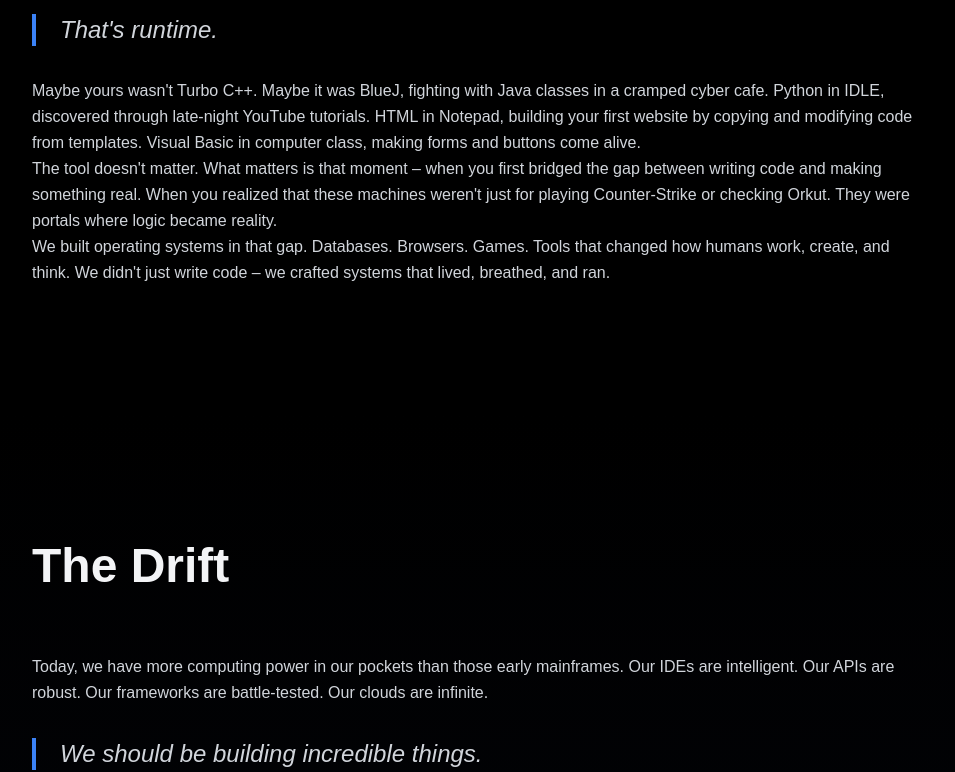
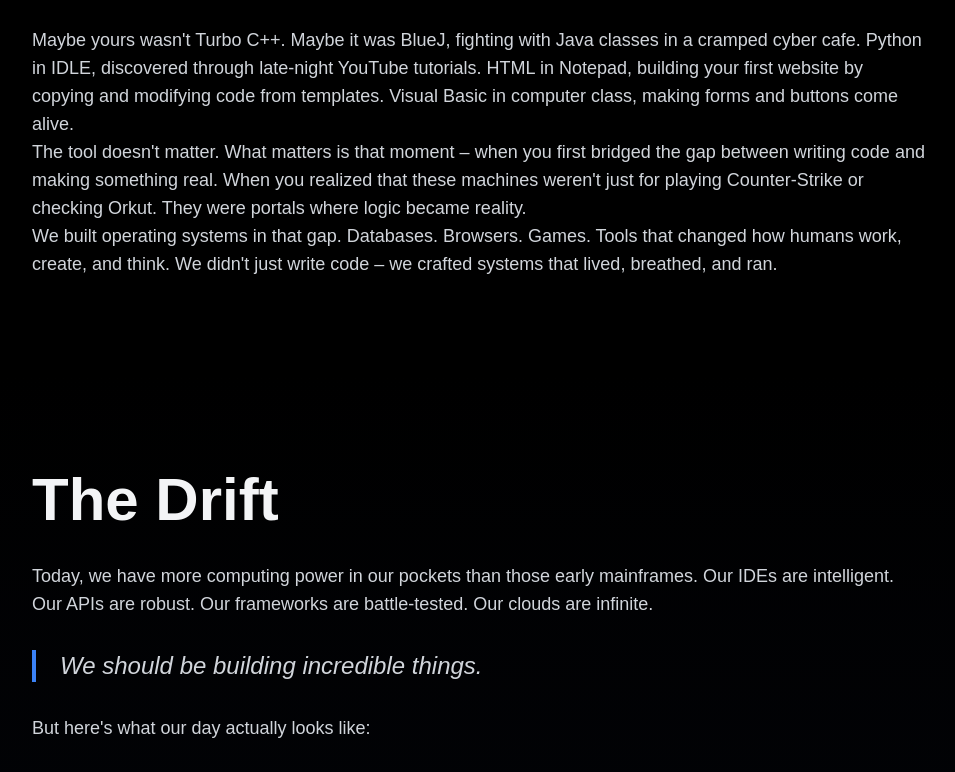
Before and after one commit to SouravInsights/runtime-works, a Next.js app: page / in a window 1280 px wide. Shown: the part 1640-2412 px from the top of the page, without its empty margins (160-1115 px from the left). Built offline with nearby package versions, Linux system fonts and the light colour scheme.

Commit message:
minor typography improvements

```diff
--- a/app/components/Heading.tsx
+++ b/app/components/Heading.tsx
@@ -12,9 +12,20 @@ const Heading: React.FC<HeadingProps> = ({
   className = "",
 }) => {
   const Tag = `h${level}` as keyof JSX.IntrinsicElements;
+
+  // font sizes and weights based on heading level
+  const sizes = {
+    1: "text-5xl sm:text-6xl md:text-7xl",
+    2: "text-4xl sm:text-5xl md:text-6xl",
+    3: "text-3xl sm:text-4xl md:text-5xl",
+    4: "text-2xl sm:text-3xl md:text-4xl",
+    5: "text-xl sm:text-2xl md:text-3xl",
+    6: "text-lg sm:text-xl md:text-2xl",
+  };
+
   return (
     <Tag
-      className={`text-4xl md:text-5xl font-bold mb-16 text-gray-100 ${className}`}
+      className={`${sizes[level]} font-bold text-gray-100 mb-8 ${className}`}
     >
       {children}
     </Tag>
--- a/app/components/Text.tsx
+++ b/app/components/Text.tsx
@@ -6,7 +6,11 @@ interface TextProps {
 }
 
 const Text: React.FC<TextProps> = ({ children, className = "" }) => (
-  <p className={`text-gray-300 leading-relaxed ${className}`}>{children}</p>
+  <p
+    className={`text-base md:text-lg text-gray-300 leading-relaxed ${className}`}
+  >
+    {children}
+  </p>
 );
 
 export default Text;
--- a/app/page.tsx
+++ b/app/page.tsx
@@ -55,10 +55,7 @@ const ManifestoPage = () => {
   }, []);
 
   return (
-    <div
-      ref={containerRef}
-      className="min-h-screen bg-black text-white selection:bg-blue-500/30"
-    >
+    <div className="min-h-screen bg-black text-white selection:bg-blue-500/30">
       {/* Grid Background */}
       <div className="fixed inset-0 pointer-events-none">
         <div
@@ -104,15 +101,15 @@ const ManifestoPage = () => {
       </section>
 
       {/* The Spark Section */}
-      <section className="relative py-32">
+      <section className="relative py-24">
         <div className="container mx-auto px-4">
           <div className="max-w-4xl mx-auto">
             <Section>
-              <Heading level={2} className="mb-16">
+              <Heading level={2} className="mb-12">
                 The Spark
               </Heading>
 
-              <RetroTerminal className="mb-12">
+              <RetroTerminal className="mb-8">
                 <div className="font-mono text-sm">
                   <div className="flex justify-between text-gray-500 mb-4">
                     <span>TURBO C++ 3.0</span>
@@ -121,8 +118,8 @@ const ManifestoPage = () => {
                   <pre className="text-blue-400 overflow-x-auto">
                     {`#include <stdio.h>
 void main() {
-    printf("Hello, World!");
-    getch();
+  printf("Hello, World!");
+  getch();
 }`}
                   </pre>
                 </div>
@@ -186,11 +183,11 @@ void main() {
       </section>
 
       {/* The Drift Section */}
-      <section className="relative py-32 bg-gradient-to-b from-black to-blue-950/20">
+      <section className="relative py-24 bg-gradient-to-b from-black to-blue-950/20">
         <div className="container mx-auto px-4">
           <div className="max-w-4xl mx-auto">
             <Section>
-              <Heading level={2} className="mb-16">
+              <Heading level={2} className="mb-12">
                 The Drift
               </Heading>
 
@@ -204,14 +201,14 @@ void main() {
 
                 <Quote>We should be building incredible things.</Quote>
 
-                <Text className="mt-8 mb-12">
+                <Text className="mt-8 mb-8">
                   But here's what our day actually looks like:
                 </Text>
               </Prose>
 
               <DriftVisual />
 
-              <Prose className="mt-16">
+              <Prose className="mt-12">
                 <Text>
                   We're drowning in JIRA tickets. Racing through two-week
                   sprints. Building micro-features for micro-services. Updating
@@ -219,7 +216,7 @@ void main() {
                   points.
                 </Text>
 
-                <div className="my-12 space-y-4">
+                <div className="my-8 space-y-4">
                   <Text>
                     We've traded systems thinking for feature shipping.
                   </Text>
@@ -248,11 +245,11 @@ void main() {
       </section>
 
       {/* The Workshop Section */}
-      <section className="relative py-32 bg-gradient-to-b from-blue-950/20 to-black">
+      <section className="relative py-24 bg-gradient-to-b from-blue-950/20 to-black">
         <div className="container mx-auto px-4">
           <div className="max-w-4xl mx-auto">
             <Section>
-              <Heading level={2} className="mb-16">
+              <Heading level={2} className="mb-12">
                 The Workshop
               </Heading>
               <WorkshopVisual />
@@ -323,7 +320,7 @@ void main() {
       </section>
 
       {/* Call to Action */}
-      <section className="relative py-32">
+      <section className="relative py-24">
         <div className="container mx-auto px-4">
           <div className="max-w-4xl mx-auto">
             <Section>
```
